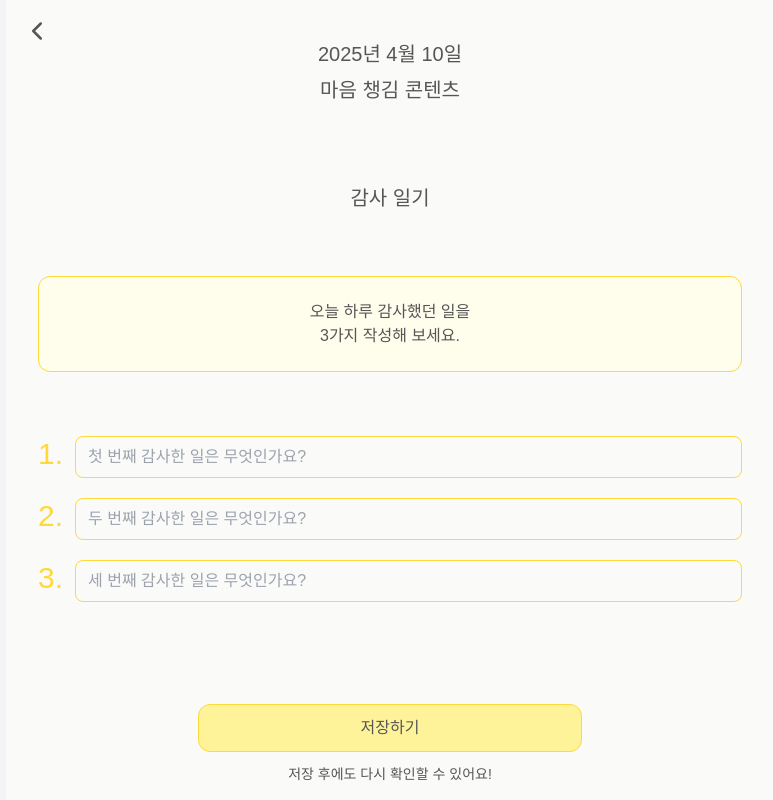
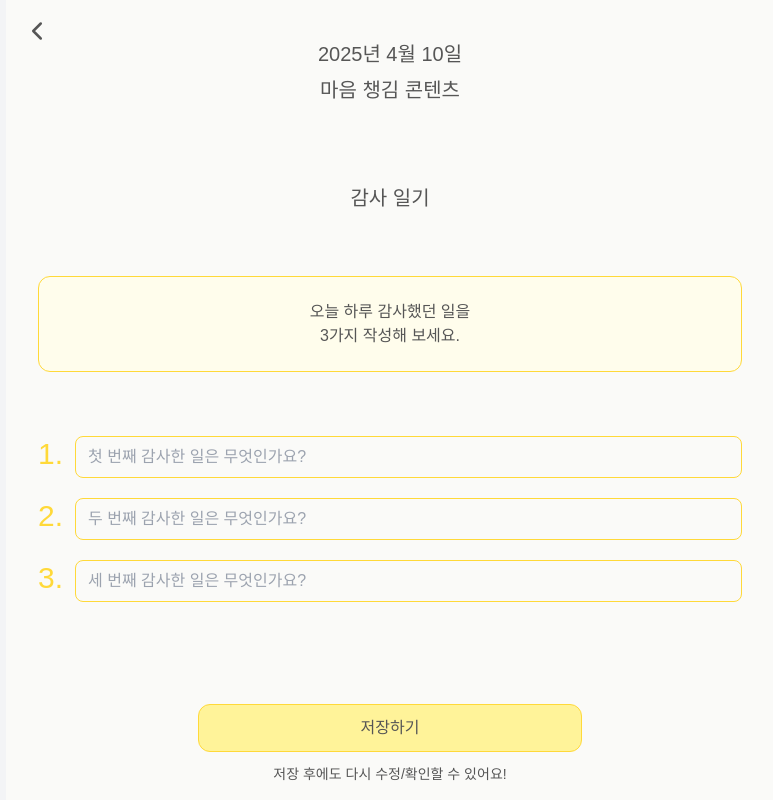
Before and after one commit to xuuwon/maeumgyeol, a Next.js app: page /contents/level3 in a window 1280 px wide. Shown: the whole page, without its empty margins (250-1023 px from the left). Built offline with nearby package versions, Linux system fonts and the light colour scheme; a web font is replaced by a local one.

Commit message:
feat: level3 콘텐츠 멘트 수정

```diff
--- a/src/app/contents/level3/page.tsx
+++ b/src/app/contents/level3/page.tsx
@@ -119,7 +119,7 @@ const Page = () => {
             handleSubmit();
           }}
         />
-        <p className="text-sm">저장 후에도 다시 확인할 수 있어요!</p>
+        <p className="text-sm">저장 후에도 다시 수정/확인할 수 있어요!</p>
       </div>
     </div>
   );
```
